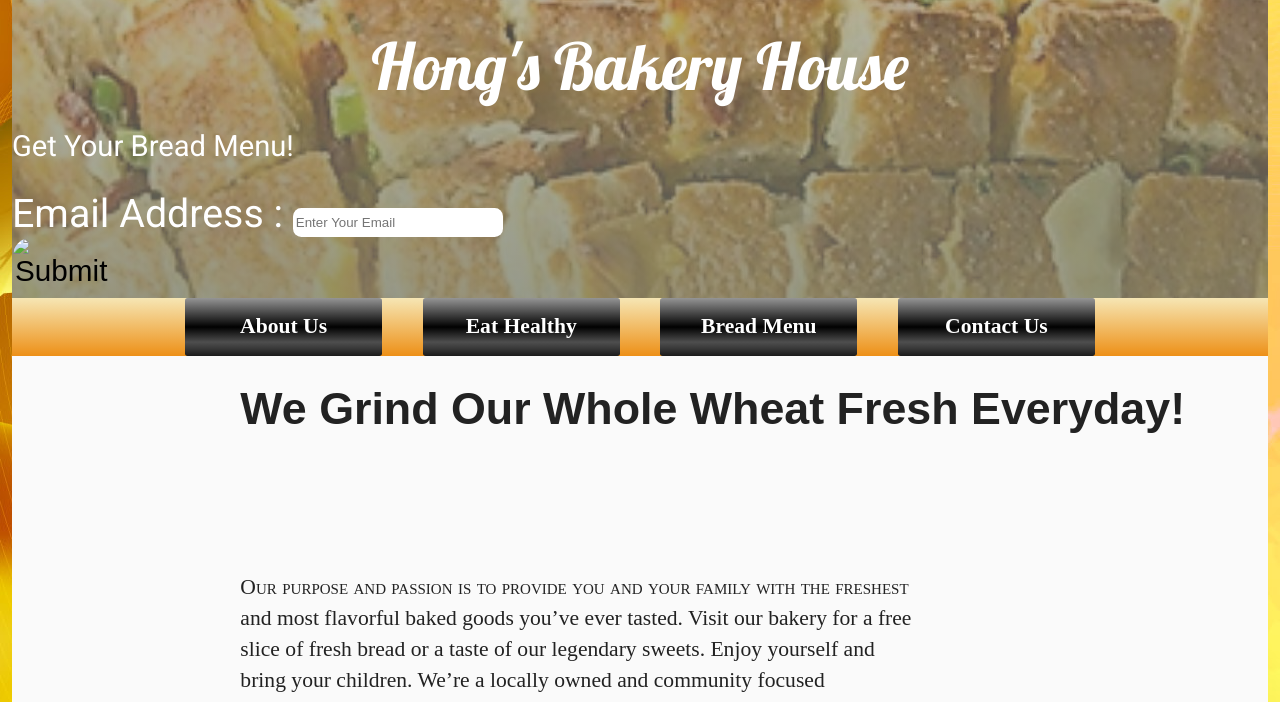
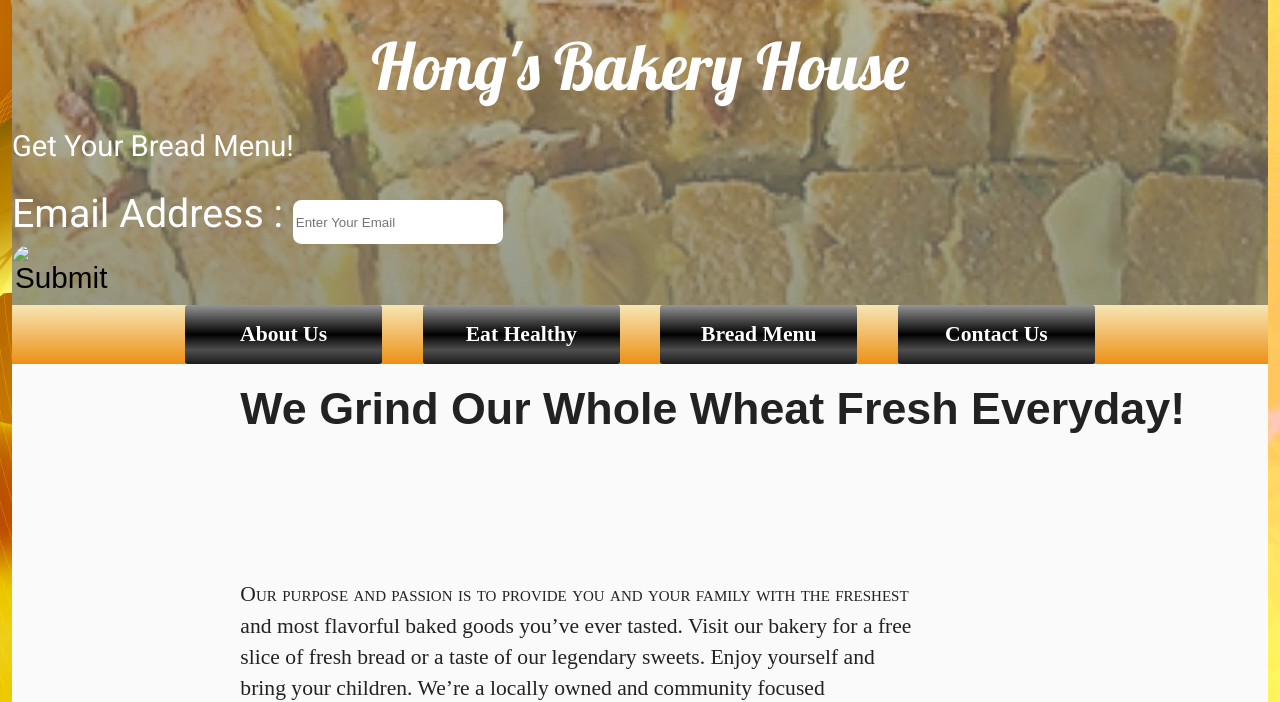
Before and after one commit to HongZhangJiang/OnboardingProject, a plain HTML site: page Onboarding/index.html in a window 1280 px wide. Shown: the part 101-803 px from the top of the page. Drawn offline with Linux system fonts and the light colour scheme; a web font is replaced by a local one.

Commit message:
adjust email part in styles.css

```diff
--- a/Onboarding/css/styles.css
+++ b/Onboarding/css/styles.css
@@ -54,7 +54,7 @@ height: 3.75em; /* 10px @ 16px */
 
 #email{
   width: 15.3125em;
-  height: 1.875em;
+  height: 3em;
   -webkit-border-radius: 0.625em;
     -moz-border-radius: 0.625em;
   border:0.0625em solid transparent;
```
